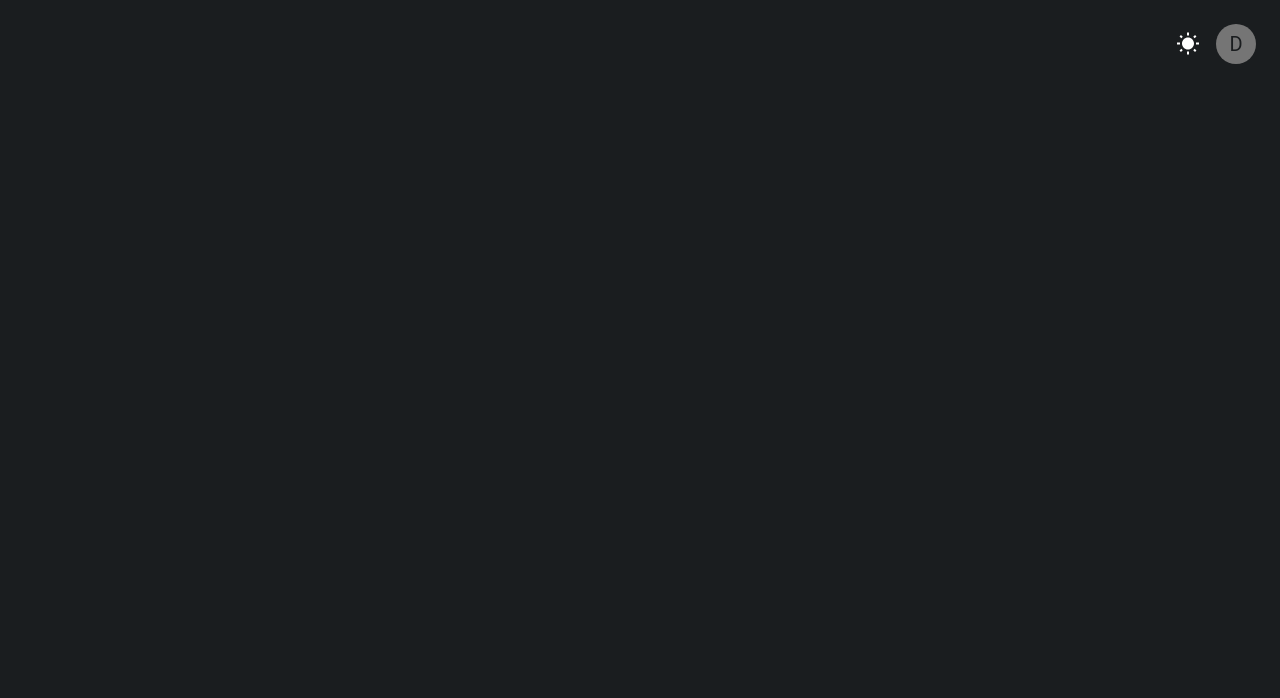
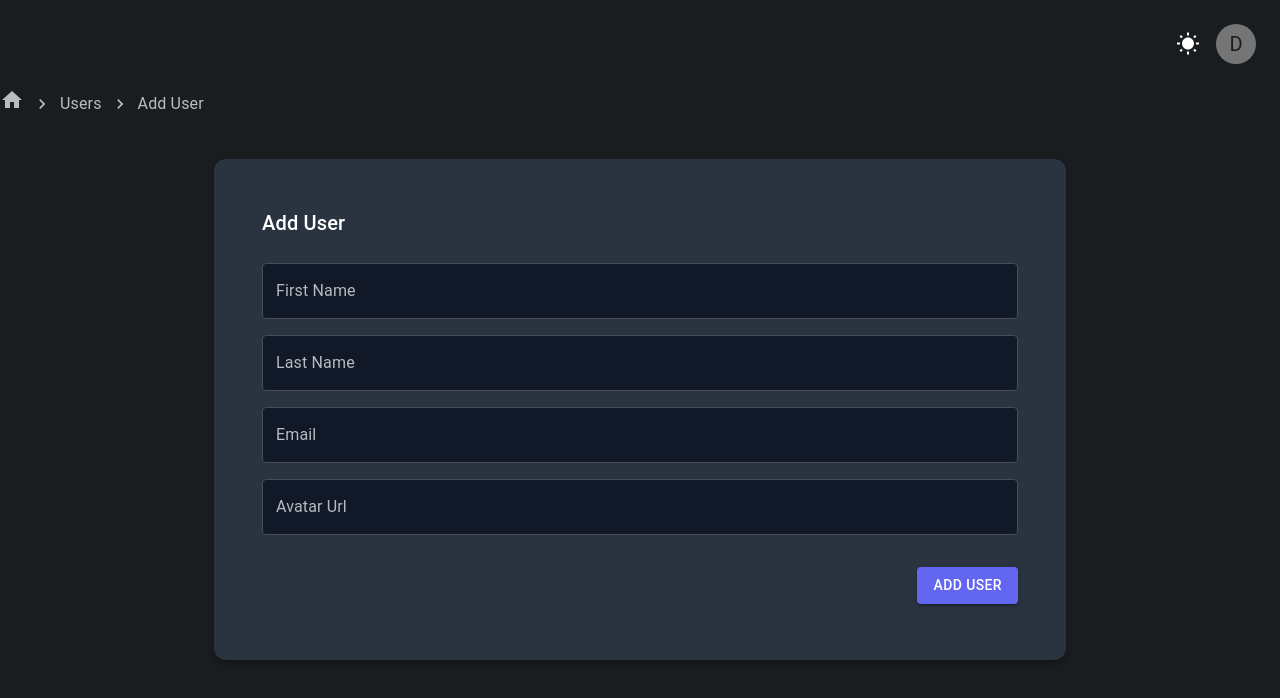
Before and after one commit to Dhanusree123/React-Hook-Forms, a React (Vite) app: page /users/new in a window 1280 px wide. Before the commit this address had no page. Shown: the top 698 px of the page. Built offline with nearby package versions, Linux system fonts and the light colour scheme; no server answers; sample sign-in values are in the browser's storage.

Commit message:
add user page

```diff
--- a/src/App.tsx
+++ b/src/App.tsx
@@ -9,6 +9,7 @@ import { Toaster } from "sonner";
 import ProjectHomePage from "./pages/home/ProjectHomePage";
 import UsersPage from "./pages/users/UsersPage";
 import ProfilePage from "./pages/profile/ProfilePage";
+import UserAddPage from "./pages/users/UserAddPage";
 
 const App = () => {
   const [mode, setMode] = useState<"light" | "dark">("dark");
@@ -20,7 +21,7 @@ const App = () => {
   };
   return (
     <>
-      <Toaster richColors position="top-right" />
+      <Toaster richColors position="top-right" closeButton />
       <BrowserRouter>
         <ThemeProvider theme={getTheme(mode)}>
           <CssBaseline />
@@ -29,6 +30,7 @@ const App = () => {
           <Routes>
             <Route path="/" element={<ProjectHomePage />} />
             <Route path="/users" element={<UsersPage />} />
+            <Route path="/users/new" element={<UserAddPage />} />
             <Route path="/users/:id/edit" element={<UserEditPage />} />
             <Route path="/profile" element={<ProfilePage />} />
           </Routes>
--- a/src/components/RHFTextField.tsx
+++ b/src/components/RHFTextField.tsx
@@ -5,7 +5,7 @@ type Props = TextFieldProps & {
   name: string;
 };
 const RHFTextField = (props: Props) => {
-  const { name, helperText, type = "text" } = props;
+  const { name, helperText, type = "text", ...other } = props;
 
   const { control, register } = useFormContext();
 
@@ -22,6 +22,7 @@ const RHFTextField = (props: Props) => {
           error={!!error}
           helperText={error ? error?.message : helperText}
           {...register(name)}
+          {...other}
         />
       )}
     />
--- a/src/pages/profile/ProfilePage.tsx
+++ b/src/pages/profile/ProfilePage.tsx
@@ -1,19 +1,48 @@
-// import axios from "axios";
-// import { useEffect } from "react";
-import { Box, Card, TextField } from "@mui/material";
+import { Avatar, Box, Card, TextField } from "@mui/material";
 import CustomBreadCrumbs from "../../components/CustomBreadCrumbs";
+import { useForm } from "react-hook-form";
+import Grid from "@mui/material/Grid2";
 
 const ProfilePage = () => {
-  const email = localStorage.getItem("email");
+  const { register, watch } = useForm({
+    defaultValues: {
+      email: localStorage.getItem("email") || "",
+    },
+  });
+
+  const email = watch("email");
   const password = localStorage.getItem("password");
+
+  function stringAvatar(name: string) {
+    const words = name.toUpperCase().split(" ");
+    const firstLetter = words[0]?.[0] || "";
+    const secondLetter = words[1]?.[0] || "";
+    return {
+      children: `${firstLetter}${secondLetter}`,
+    };
+  }
 
   return (
     <Box sx={{ ml: 9, mr: 9 }}>
       <CustomBreadCrumbs pathName="User Profile" />
-      <Card sx={{ p: 3, mt: 7 }}>
+
+      <Grid container spacing={4} alignItems="center" sx={{ mt: 10 }}>
+        <Grid
+          size={{ xs: 12, md: 4 }}
+          sx={{ display: "flex", justifyContent: "center" }}
+        >
+          <Avatar
+            {...stringAvatar(email)}
+            sx={{ width: 156, height: 156, fontSize: 50 }}
+          />
+        </Grid>
+
+        <Grid sx={{ xs: 12, md: 8 }}>
+          <Card sx={{ p: 3 }}>
+            <Box component="form">
               <TextField
+                {...register("email")}
                 value={email}
-          disabled
                 fullWidth
                 label="Email"
                 margin="normal"
@@ -26,7 +55,10 @@ const ProfilePage = () => {
                 label="Password"
                 margin="normal"
               />
+            </Box>
           </Card>
+        </Grid>
+      </Grid>
     </Box>
   );
 };
--- /dev/null
+++ b/src/pages/users/UserAddPage.tsx
@@ -0,0 +1,58 @@
+import { useCallback, useEffect, useState } from "react";
+import UserForm from "../../sections/users/UserForm";
+import { toast } from "sonner";
+import { useNavigate } from "react-router-dom";
+import CustomBreadCrumbs from "../../components/CustomBreadCrumbs";
+import { IUser } from "../../types/user";
+import axios from "axios";
+
+const UserAddPage = () => {
+  const navigate = useNavigate();
+  const id = 1;
+
+  const [newUser, setNewUser] = useState<IUser | null>(null);
+
+  const handleUserById = useCallback(async () => {
+    try {
+      const user = await axios.get(`https://reqres.in/api/users/${id}`, {
+        headers: {
+          Accept: "application/json",
+        },
+      });
+      setNewUser(user.data.data);
+    } catch (err) {
+      console.log(err);
+    }
+  }, [id]);
+
+  const handleSubmit = async () => {
+    try {
+      const userById = await axios.put(`https://reqres.in/api/users/${id}`, {
+        headers: {
+          Accept: "application/json",
+        },
+      });
+      toast.success(`Updated At ${userById.data.updatedAt}`);
+      navigate("/users");
+    } catch (err) {
+      console.log(err);
+    }
+  };
+
+  useEffect(() => {
+    handleUserById();
+  }, [handleUserById]);
+
+  return (
+    <>
+      <CustomBreadCrumbs
+        path="/users"
+        pathName="Users"
+        subPathName="Add User"
+      />
+      <UserForm onSubmit={handleSubmit} user={newUser} />
+    </>
+  );
+};
+
+export default UserAddPage;
--- a/src/pages/users/UsersPage.tsx
+++ b/src/pages/users/UsersPage.tsx
@@ -1,5 +1,6 @@
 import {
   Box,
+  Button,
   Container,
   IconButton,
   Pagination,
@@ -13,7 +14,7 @@ import {
 import axios from "axios";
 import { useCallback, useEffect, useState } from "react";
 import { useLocation, useNavigate } from "react-router-dom";
-import { Delete, Edit } from "@mui/icons-material";
+import { Edit } from "@mui/icons-material";
 import { IUser } from "../../types/user";
 import CustomBreadCrumbs from "../../components/CustomBreadCrumbs";
 import { UserDelete } from "../../sections/users/UserDelete";
@@ -70,6 +71,9 @@ const UsersPage = () => {
     <>
       <Container maxWidth="lg">
         <CustomBreadCrumbs pathName="Users" />
+        <Box sx={{ display: "flex", justifyContent: "flex-end" }}>
+          <Button onClick={() => navigate("/users/new")}>New User</Button>
+        </Box>
         <TableContainer sx={{ borderRadius: 2, boxShadow: 3, mt: 8 }}>
           <Table>
             <TableHead>
@@ -103,9 +107,7 @@ const UsersPage = () => {
                     <IconButton onClick={() => navigate(`/users/${m.id}/edit`)}>
                       <Edit />
                     </IconButton>
-                    <IconButton onClick={() => UserDelete({ id: m.id })}>
-                      <Delete />
-                    </IconButton>
+                    <UserDelete id={m.id} />
                   </TableCell>
                 </TableRow>
               ))}
--- a/src/sections/users/UserDelete.tsx
+++ b/src/sections/users/UserDelete.tsx
@@ -1,11 +1,29 @@
+import { Delete } from "@mui/icons-material";
+import {
+  Button,
+  Dialog,
+  DialogActions,
+  DialogContent,
+  DialogContentText,
+  DialogTitle,
+  IconButton,
+} from "@mui/material";
 import axios from "axios";
+import { useState } from "react";
 import { toast } from "sonner";
 
 type Props = {
   id: string;
 };
-export const UserDelete = async (props: Props) => {
+export const UserDelete = (props: Props) => {
   const { id } = props;
+
+  const [open, setOpen] = useState(false);
+
+  const handleOpen = () => setOpen(true);
+  const handleClose = () => setOpen(false);
+
+  const handleDelete = async () => {
     try {
       await axios.get(`https://reqres.in/api/users/${id}`, {
         headers: {
@@ -14,7 +32,35 @@ export const UserDelete = async (props: Props) => {
       });
       console.log("deleted");
       toast.success("User deleted successfully");
+      setOpen(false);
     } catch (err) {
+      toast.error("Failed to delete");
       console.log(err);
     }
   };
+
+  return (
+    <>
+      <IconButton onClick={handleOpen}>
+        <Delete />
+      </IconButton>
+
+      <Dialog open={open} onClose={handleClose}>
+        <DialogTitle>Confirm Deletion</DialogTitle>
+        <DialogContent>
+          <DialogContentText>
+            Are you sure you want to delete this user?
+          </DialogContentText>
+        </DialogContent>
+        <DialogActions>
+          <Button onClick={handleClose} color="primary">
+            Cancel
+          </Button>
+          <Button onClick={handleDelete} color="error" autoFocus>
+            Delete
+          </Button>
+        </DialogActions>
+      </Dialog>
+    </>
+  );
+};
--- a/src/sections/users/UserForm.tsx
+++ b/src/sections/users/UserForm.tsx
@@ -14,12 +14,14 @@ import RHFTextField from "../../components/RHFTextField";
 import { useForm } from "react-hook-form";
 import {
   IUser,
+
   //   NewUserSchema,
   //   UpdateUserSchema,
   UserSchema,
 } from "../../types/user";
 import { zodResolver } from "@hookform/resolvers/zod";
 import { useEffect, useMemo } from "react";
+import { toast } from "sonner";
 
 type Props = {
   onSubmit: (data: IUser) => void;
@@ -29,7 +31,7 @@ type Props = {
 };
 const UserForm = (props: Props) => {
   const { onSubmit, isEdit = false, user } = props;
-  //   const userSchema = isEdit ? UpdateUserSchema : NewUserSchema;
+  // const userSchema = isEdit ? UpdateUserSchema : NewUserSchema;
   const defaultValues = useMemo(
     () => ({
       id: user?.id ?? "",
@@ -57,7 +59,11 @@ const UserForm = (props: Props) => {
     });
   }, [defaultValues, reset]);
 
-  // console.log(errors);
+  if (errors) {
+    Object.values(errors).forEach((err) => {
+      toast.error(err.message);
+    });
+  }
   return (
     <Box
       sx={{
@@ -72,7 +78,7 @@ const UserForm = (props: Props) => {
             <Card sx={{ p: 4, borderRadius: 3, boxShadow: 3 }}>
               <CardContent>
                 <Typography variant="h6" sx={{ mb: 3 }}>
-                  {isEdit ? "Edit" : " "} User
+                  {isEdit ? "Edit" : "Add"} User
                 </Typography>
 
                 <Grid container spacing={2}>
@@ -94,7 +100,13 @@ const UserForm = (props: Props) => {
                     label="Email"
                     placeholder="Email"
                     helperText={errors.email && errors.email.message}
-                    disabled
+                    disabled={isEdit}
+                  />
+                  <RHFTextField
+                    name="avatar"
+                    label="Avatar Url"
+                    placeholder="Avatar Url"
+                    helperText={errors.avatar && errors.avatar.message}
                   />
                 </Grid>
                 <Box
@@ -105,7 +117,7 @@ const UserForm = (props: Props) => {
                   }}
                 >
                   <Button type="submit" variant="contained">
-                    {isEdit ? "Update User" : "Save"}
+                    {isEdit ? "Update " : "Add "}User
                   </Button>
                 </Box>
               </CardContent>
```
Lines whose indentation alone changed are shown as unchanged.
